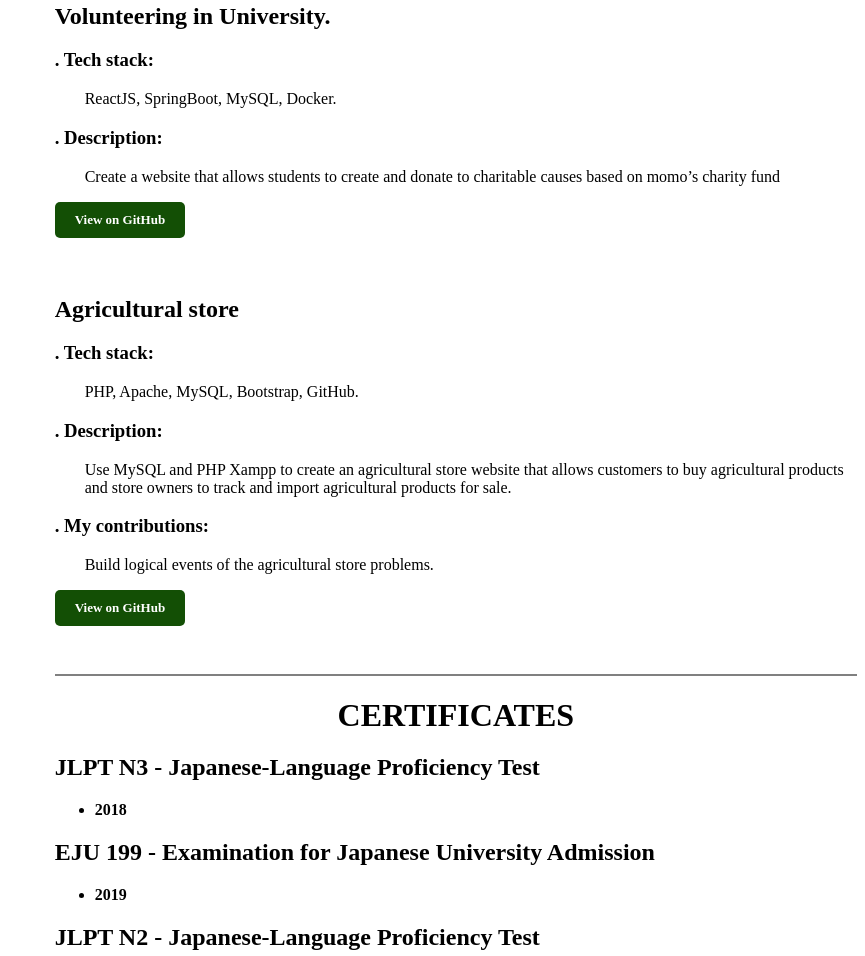
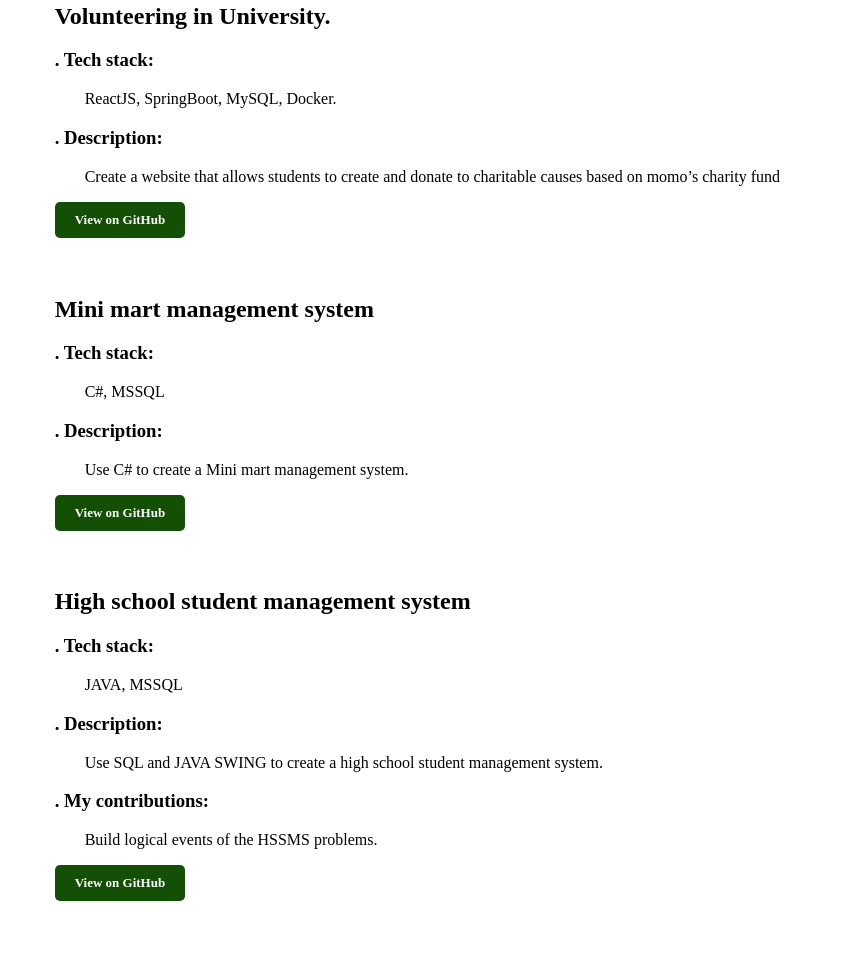
Before and after one commit to tunghia98/tunghia98.github.io, a plain HTML site: page index.html in a window 1280 px wide. Shown: the part 1835-2791 px from the top of the page, without its empty margins (415-1280 px from the left). Drawn offline with Linux system fonts and the light colour scheme.

Commit message:
update project

```diff
--- a/index.html
+++ b/index.html
@@ -146,6 +146,49 @@ fund
                     <br><br>
                 </div>
                 <div class="project">
+                    <h2> Mini mart management system</h2>
+                    <h3>
+                        . Tech stack:
+                    </h3>
+                    <p class="language">
+                        C#, MSSQL
+                    </p>
+                    <h3>
+                        . Description:
+                    </h3>
+                    <p>
+                        Use C# to create a  Mini mart management system.
+                    </p>
+                    <a target= "_blank" class="github-button" href="https://github.com/tunghia98/Chipmart" data-size="large" aria-label="View on GitHub">View on GitHub</a>
+
+                    <br><br>
+                </div>
+                <div class="project">
+                    <h2> High school student management system</h2>
+                    <h3>
+                        . Tech stack:
+                    </h3>
+                    <p class="language">
+                        JAVA, MSSQL
+                    </p>
+                    <h3>
+                        . Description:
+                    </h3>
+                    <p>
+                        Use SQL and JAVA SWING to create a high school student management system.
+                    </p>
+                    <h3>
+                        . My contributions:
+                    </h3>
+                    <p>
+                        Build logical events of the HSSMS
+                        problems.
+                    </p>
+                    <a target= "_blank" class="github-button" href="https://github.com/tunghia98/SMS" data-size="large" aria-label="View on GitHub">View on GitHub</a>
+
+                    <br><br>
+                </div>
+                <div class="project">
                     <h2>Agricultural store</h2>
                     <h3>
                         . Tech stack:
@@ -169,6 +212,7 @@ fund
 
                     <br><br>
                 </div>
+
 
             </div>
             <div class="sub_div2">
```
